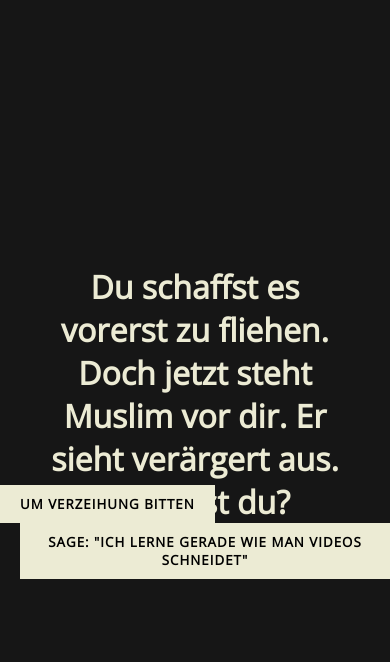
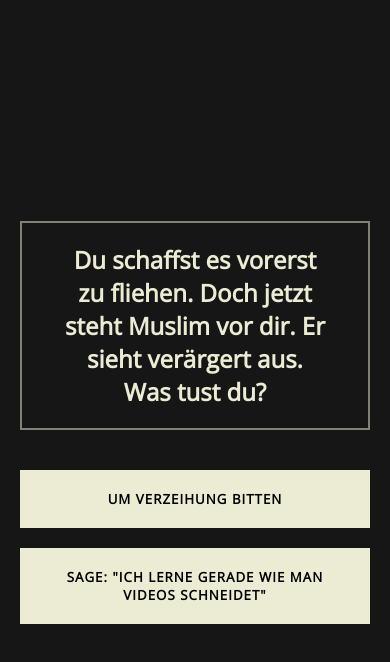
Before and after one commit to AdamHasma/choice-game, a plain HTML site: page index.html in a window 390 px wide. Both pictures are taken after a click on the button "FLIEHEN". Drawn offline with nearby package versions, Linux system fonts and the light colour scheme.

Commit message:
responsive

```diff
--- a/index.html
+++ b/index.html
@@ -11,9 +11,12 @@
 </head>
 
 <body>
+  <div class="fade-container"></div>
   <div class="container">
     <div class="container2">
-      <h1 class="titel">Du bist Andreas und du wirst von zwei bekannten Leuten (Ilyas und Tchadarou) verfolgt. Was machst du?</h1>
+      <div class="titel-container">
+        <h1 class="titel">Du bist Andreas und du wirst von zwei bekannten Leuten (Ilyas und Tchadarou) verfolgt. Was machst du?</h1>
+      </div>
       <div class="button-container">
         <button class="restart">Neu Starten</button>
         <button class="aEins">Fliehen</button>
--- a/main.js
+++ b/main.js
@@ -3,6 +3,7 @@ const aZwei = document.querySelector('.aZwei');
 const restart = document.querySelector('.restart');
 const body = document.querySelector('body');
 const titel = document.querySelector('.titel');
+const fadeContainer = document.querySelector('.fade-container');
 
 let path = 0;
 
@@ -91,7 +92,7 @@ let data = [{
     path: "10",
     question: 'Nach paar mal googlen, hast du 2 Sachen gefunden, Illuminati und Youtube. Welche der beiden Dinge gehst du nach?',
     answers: {
-      aEins: 'Illuminati ▲',
+      aEins: 'Illuminati 👁',
       aZwei: 'Youtube ▶'
     }
   },
@@ -161,6 +162,10 @@ let data = [{
   },
 ]
 
+function fade() {
+  fadeContainer.style.opacity = "0"
+}
+
 window.addEventListener('load', function() {
   titel.innerText = data[path].question;
   aEins.innerText = data[path].answers.aEins;
@@ -168,6 +173,9 @@ window.addEventListener('load', function() {
 });
 
 aEins.addEventListener("click", function() {
+  fadeContainer.style.opacity = "1";
+  setTimeout(fade, 1000);
+  setTimeout( function(){
   if (path === 0) {
     go(2);
   } else if (path === 2) {
@@ -191,10 +199,13 @@ aEins.addEventListener("click", function() {
     go(1);
   } else if (path === 13) {
     end(2);
-  }
+  }}, 1000);
 });
 
 aZwei.addEventListener("click", function() {
+  fadeContainer.style.opacity = "1";
+  setTimeout(fade, 700);
+  setTimeout( function(){
   if (path === 0) {
     end(1);
   } else if (path === 2) {
@@ -216,7 +227,7 @@ aZwei.addEventListener("click", function() {
     end(3);
   } else if (path === 13) {
     end(3);
-  }
+  }}, 700);
 });
 
 function go(plus) {
@@ -235,6 +246,9 @@ function end(plus) {
 };
 
 restart.addEventListener("click", function() {
+  fadeContainer.style.opacity = "1";
+  setTimeout(fade, 700);
+  setTimeout( function(){
   path = 0;
   aEins.style.display = "inline-block";
   aZwei.style.display = "inline-block";
@@ -242,4 +256,5 @@ restart.addEventListener("click", function() {
   titel.innerText = data[path].question;
   aEins.innerText = data[path].answers.aEins;
   aZwei.innerText = data[path].answers.aZwei;
+  }, 700);
 });
--- a/style.css
+++ b/style.css
@@ -1,29 +1,70 @@
 * {
   margin: 0;
   padding: 0;
+  font-family: 'Open Sans', sans-serif;
+}
+
+*, *:before, *:after {
   box-sizing: border-box;
-  font-family: 'Open Sans', sans-serif;
+  -moz-box-sizing: border-box;
+  -webkit-box-sizing: border-box;
+  -ms-box-sizing: border-box;
 }
 
 *:focus {
   outline: none;
 }
 
-body{
+body, html {
+  overflow: hidden;
+  width: 100vw;
+  height: 100%;
+}
+
+body {
+  position: fixed;
+  overflow: hidden;
   color: rgb(236, 235, 212);
   background-color: rgb(22, 22, 22);
-  transition: background-color 2.5s;
 }
 
-.titel{
-  height:200px;
-  width:80vw;
+.titel {
+  vertical-align: middle;
+}
+
+.fade-container {
+  opacity: 0;
+  pointer-events: none;
+  height: 100%;
+  width: 100%;
+  position: absolute;
+  z-index: 3;
+  background-color: rgb(22, 22, 22);
+  transition: opacity .7s;
+}
+
+.titel-container {
+  display: flex;
+  align-items: center;
+  min-height: 200px;
+  width: 100%;
+  max-width: 1000px;
   text-align: center;
-  margin-bottom: 20px;
+  margin-bottom: 40px;
+  padding: 20px 40px;
+  border: 2px solid rgba(236, 235, 212, .5);
+}
+
+.fade-out {
+  opacity: 0;
+}
+
+.fade-in {
+  opacity: 1;
 }
 
 .container {
-  width: 100vw;
+  transition: opacity 1s;
   height: 100vh;
   display: flex;
   justify-content: center;
@@ -32,13 +73,15 @@ body{
 }
 
 .container2 {
+  position: absolute;
+  padding: 0px 20px;
   display: flex;
   justify-content: center;
   align-items: center;
   flex-direction: column;
 }
 
-.restart{
+.restart {
   display: none;
 }
 
@@ -55,10 +98,34 @@ body{
   transition: transform .1s;
 }
 
-.aEins:hover, .aZwei:hover, .restart:hover{
-  transform: translate(0,2px);
+.aEins:hover, .aZwei:hover, .restart:hover {
+  transform: translate(0, 2px);
 }
 
-.aEins:active, .aZwei:active, .restart:active{
- transform: translate(0,5px);
+.aEins:active, .aZwei:active, .restart:active {
+  transform: translate(0, 5px);
 }
+
+@media (max-width:600px) {
+  .titel {
+    font-size: 24px;
+  }
+
+  .aZwei, .aEins {
+    padding: 20px 40px;
+  }
+
+  .aZwei {
+    margin-left: unset !important;
+  }
+
+  .aEins {
+    margin-bottom: 20px;
+  }
+
+  .button-container {
+    display: flex;
+    flex-direction: column;
+    align-items: stretch;
+  }
+}
```
